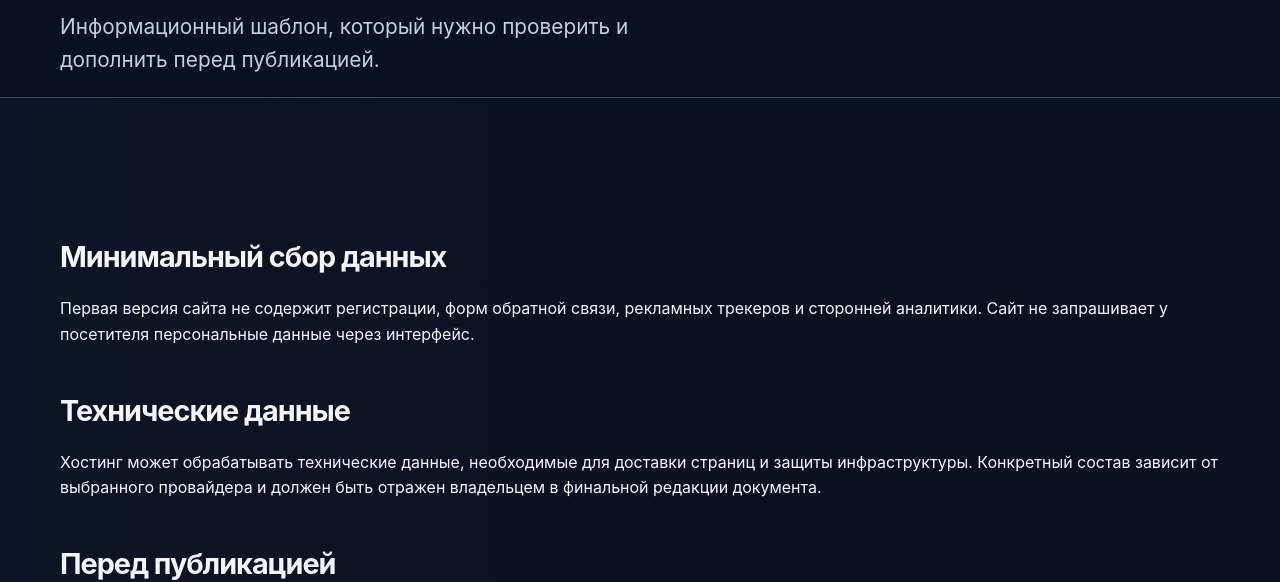
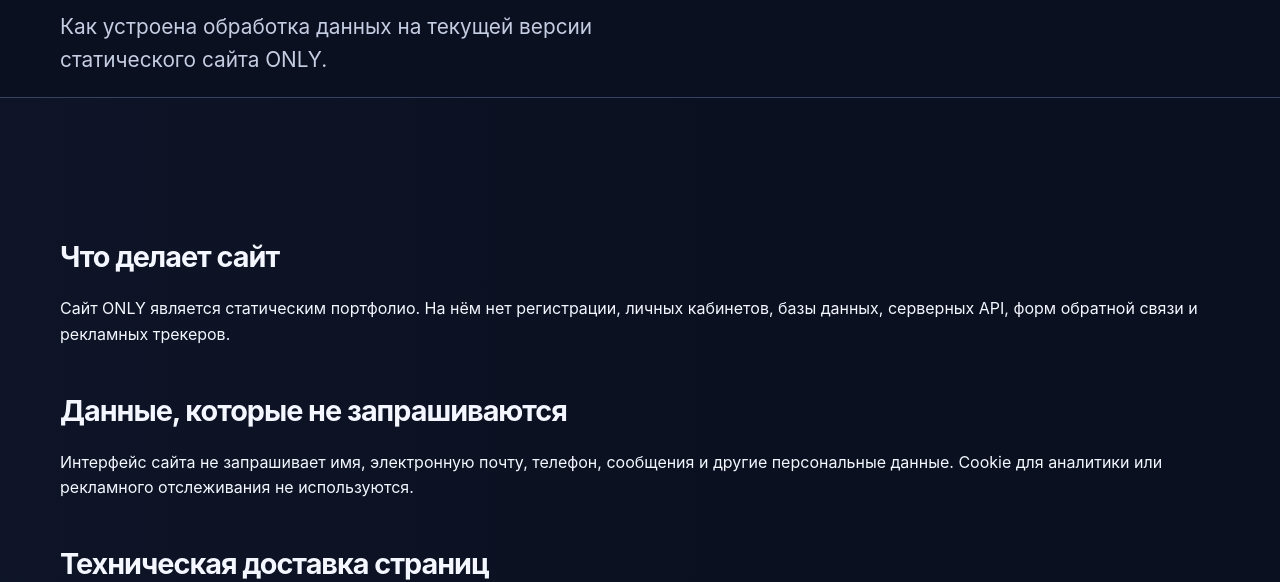
Before and after one commit to OnlyVybe/OnlyVybe.github.io, an Astro site: page /privacy in a window 1280 px wide. Shown: the part 222-804 px from the top of the page. Built offline with nearby package versions, Linux system fonts and the light colour scheme; Astro itself is replaced by a stand-in of ours.

Commit message:
Refresh public documentation and privacy policy

```diff
--- a/src/pages/privacy.astro
+++ b/src/pages/privacy.astro
@@ -2,7 +2,7 @@
 import BaseLayout from '../layouts/BaseLayout.astro';
 import { siteConfig } from '../data/site';
 ---
-<BaseLayout title={`Политика конфиденциальности — ${siteConfig.name}`} description="Шаблон политики обработки данных для сайта ONLY.">
-  <div class="container page-intro"><p class="eyebrow">Legal</p><h1>Конфиденциальность</h1><p class="lead">Информационный шаблон, который нужно проверить и дополнить перед публикацией.</p></div>
-  <section class="section"><div class="container prose"><h2>Минимальный сбор данных</h2><p>Первая версия сайта не содержит регистрации, форм обратной связи, рекламных трекеров и сторонней аналитики. Сайт не запрашивает у посетителя персональные данные через интерфейс.</p><h2>Технические данные</h2><p>Хостинг может обрабатывать технические данные, необходимые для доставки страниц и защиты инфраструктуры. Конкретный состав зависит от выбранного провайдера и должен быть отражен владельцем в финальной редакции документа.</p><h2>Перед публикацией</h2><p>Владелец должен указать оператора, реквизиты, правовые основания и контакты в соответствии с фактической инфраструктурой и применимым законодательством.</p></div></section>
+<BaseLayout title={`Политика конфиденциальности — ${siteConfig.name}`} description="Информация об обработке технических данных на статическом сайте ONLY.">
+  <div class="container page-intro"><p class="eyebrow">Legal</p><h1>Конфиденциальность</h1><p class="lead">Как устроена обработка данных на текущей версии статического сайта ONLY.</p></div>
+  <section class="section"><div class="container prose"><h2>Что делает сайт</h2><p>Сайт ONLY является статическим портфолио. На нём нет регистрации, личных кабинетов, базы данных, серверных API, форм обратной связи и рекламных трекеров.</p><h2>Данные, которые не запрашиваются</h2><p>Интерфейс сайта не запрашивает имя, электронную почту, телефон, сообщения и другие персональные данные. Cookie для аналитики или рекламного отслеживания не используются.</p><h2>Техническая доставка страниц</h2><p>При открытии сайта выбранный хостинг может обрабатывать технические сведения, необходимые для доставки страниц, работы HTTPS, защиты инфраструктуры и ведения стандартных серверных журналов. Фактический состав и сроки хранения таких журналов определяются настройками GitHub Pages и применимыми документами GitHub.</p><h2>Внешние ссылки</h2><p>Страницы проектов и ссылок могут вести на GitHub и другие публичные платформы. После перехода начинает действовать политика соответствующего внешнего сервиса.</p><h2>Контакты и изменения</h2><p>Публичные каналы связи размещены на странице <a href="/contact">«Контакты»</a>. При изменении архитектуры сайта, добавлении формы, аналитики, cookies или иных способов обработки данных эта политика должна быть обновлена до использования новой функции.</p><p class="link-meta">Эта страница описывает фактическую текущую конфигурацию сайта и не заменяет индивидуальную юридическую консультацию.</p></div></section>
 </BaseLayout>
```
Also changed, not shown: README.md.
